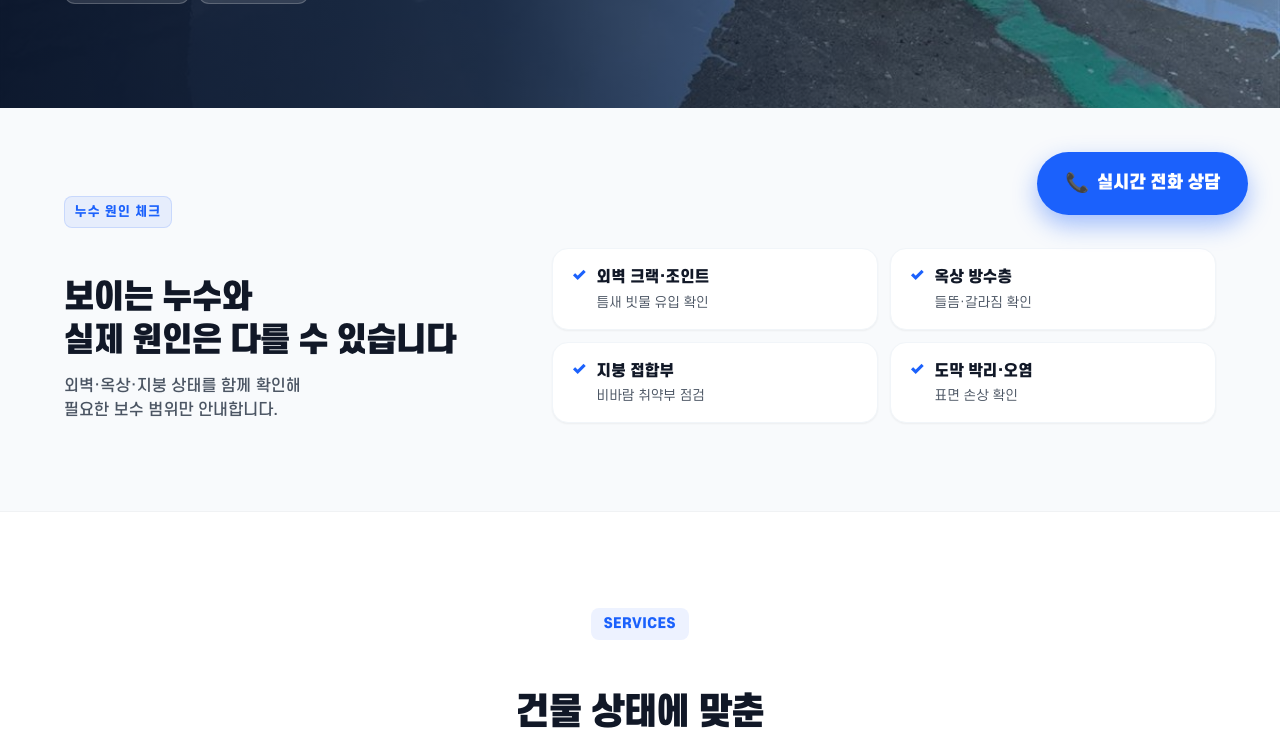
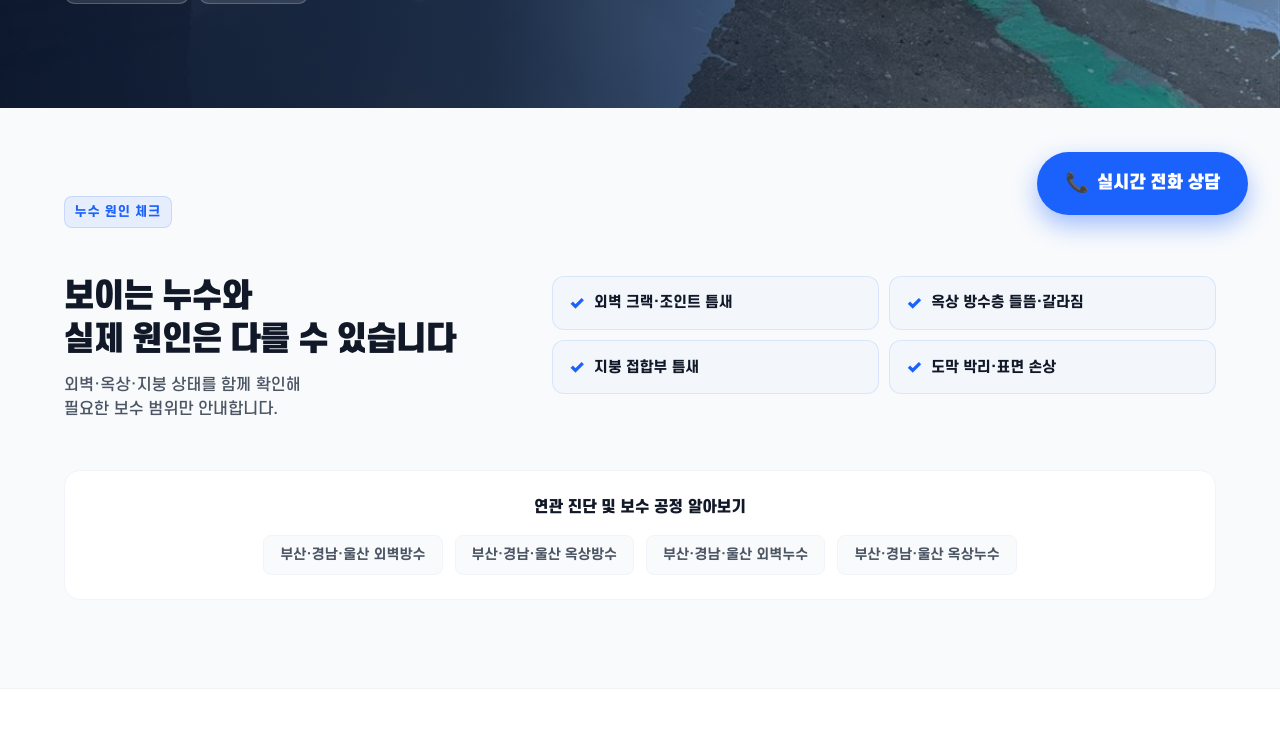
Before and after one commit to wogus5695-ctrl/Gyeongnam-bangsu-01, a React (Vite) app: page / in a window 1280 px wide. Shown: the part 553-1299 px from the top of the page. Built offline with nearby package versions, Linux system fonts and the light colour scheme.

Commit message:
feat: customize ProblemSection with dynamic checklists and labels for each of the 8 service types

```diff
--- a/src/components/ProblemSection.tsx
+++ b/src/components/ProblemSection.tsx
@@ -5,43 +5,121 @@ interface ProblemSectionProps {
   keywordConfig: KeywordConfig;
 }
 
+interface ProblemMapItem {
+  label: string;
+  title: string;
+  body: string;
+  checklist: string[];
+  relatedTitle: string;
+  relatedServices: string[];
+}
+
+const problemMap: Record<string, ProblemMapItem> = {
+  "외벽누수": {
+    label: "누수 원인 체크",
+    title: "물자국보다\n유입 경로가 먼저입니다",
+    body: "{region} 외벽누수는 보이는 위치와 실제 원인이 다를 수 있습니다.\n외벽 크랙·조인트·창호 틈부터 확인합니다.",
+    checklist: ["실내 물자국", "창틀 주변 습기", "외벽 크랙", "조인트 틈", "비 올 때 반복 누수"],
+    relatedTitle: "외벽누수와 함께 확인할 공정",
+    relatedServices: ["외벽방수", "외벽발수", "건물방수"]
+  },
+  "옥상누수": {
+    label: "누수 원인 체크",
+    title: "물자국보다\n방수층 확인이 먼저입니다",
+    body: "{region} 옥상누수는 천장 물자국과 실제 원인이 다를 수 있습니다.\n방수층·배수구·바닥 균열부터 확인합니다.",
+    checklist: ["천장 물자국", "방수층 들뜸", "바닥 균열", "배수구 주변 손상", "비 올 때 반복 누수"],
+    relatedTitle: "옥상누수와 함께 확인할 공정",
+    relatedServices: ["옥상방수", "지붕방수", "건물방수"]
+  },
+  "외벽방수": {
+    label: "방수 상태 체크",
+    title: "외벽 크랙부터\n방수 범위를 확인합니다",
+    body: "{region} 외벽방수는 외벽 균열과 조인트 상태를 먼저 확인해야 합니다.\n빗물 유입 지점을 보고 보수 범위를 정합니다.",
+    checklist: ["외벽 크랙", "조인트 틈", "창호 주변 틈", "마감재 손상", "반복 누수 흔적"],
+    relatedTitle: "외벽방수와 함께 확인할 공정",
+    relatedServices: ["외벽누수", "외벽발수", "건물방수"]
+  },
+  "옥상방수": {
+    label: "방수층 상태 체크",
+    title: "옥상 바닥보다\n방수층 상태가 먼저입니다",
+    body: "{region} 옥상방수는 방수층 들뜸과 배수 상태를 함께 확인해야 합니다.\n균열과 손상 범위에 따라 보수 방식이 달라집니다.",
+    checklist: ["방수층 들뜸", "바닥 균열", "배수구 막힘", "파라펫 틈", "천장 물자국"],
+    relatedTitle: "옥상방수와 함께 확인할 공정",
+    relatedServices: ["옥상누수", "지붕방수", "건물방수"]
+  },
+  "지붕방수": {
+    label: "지붕 누수 체크",
+    title: "지붕 접합부부터\n빗물 유입을 확인합니다",
+    body: "{region} 지붕방수는 판넬·기와·슬라브 접합부 상태를 먼저 확인합니다.\n구조별 손상 지점에 맞춰 보수 범위를 정합니다.",
+    checklist: ["지붕 접합부 틈", "판넬 이음부", "기와 손상", "슬라브 균열", "비 올 때 반복 누수"],
+    relatedTitle: "지붕방수와 함께 확인할 공정",
+    relatedServices: ["옥상누수", "옥상방수", "건물방수"]
+  },
+  "외벽발수": {
+    label: "외벽 발수 체크",
+    title: "빗물을 머금는 외벽,\n표면 흡수부터 봅니다",
+    body: "{region} 외벽발수는 외벽 표면이 빗물을 흡수하는 상태부터 확인합니다.\n오염·백화·수분 자국이 반복되면 발수 처리가 필요할 수 있습니다.",
+    checklist: ["빗물 흡수", "외벽 오염", "백화 흔적", "수분 자국", "표면 보호 저하"],
+    relatedTitle: "외벽발수와 함께 확인할 공정",
+    relatedServices: ["외벽방수", "외벽누수", "건물방수"]
+  },
+  "외벽도색": {
+    label: "도색 전 상태 체크",
+    title: "새로 칠하기보다\n바탕면 정리가 먼저입니다",
+    body: "{region} 외벽도색은 도막 박리와 표면 손상을 먼저 확인해야 합니다.\n바탕면 상태에 따라 도장 품질과 유지력이 달라집니다.",
+    checklist: ["도막 박리", "외벽 오염", "미세 균열", "바탕면 손상", "표면 들뜸"],
+    relatedTitle: "외벽도색과 함께 확인할 공정",
+    relatedServices: ["외벽방수", "외벽발수", "건물방수"]
+  },
+  "건물방수": {
+    label: "건물 방수 체크",
+    title: "한 곳만 보기보다\n취약 부위를 함께 봅니다",
+    body: "{region} 건물방수는 외벽·옥상·지붕의 취약 부위를 함께 확인해야 합니다.\n누수 원인에 따라 필요한 공정이 달라질 수 있습니다.",
+    checklist: ["외벽 크랙", "옥상 방수층", "지붕 접합부", "배수구 주변", "반복 누수 흔적"],
+    relatedTitle: "건물방수와 함께 확인할 공정",
+    relatedServices: ["외벽방수", "옥상방수", "외벽누수"]
+  }
+};
+
+const replaceRegion = (text: string, region: string) => {
+  if (!text) return "";
+  const r = region || "부산·경남·울산";
+  let result = text.replace(/\{region\}/g, r);
+  result = result.replace(/김해시시/g, r);
+  result = result.replace(/김해시/g, r);
+  result = result.replace(/김해(?!시)/g, r);
+  return result;
+};
+
 export const ProblemSection: React.FC<ProblemSectionProps> = ({ keywordConfig }) => {
-  const problems = [
-    {
-      id: "exterior-crack",
-      title: "외벽 크랙·조인트",
-      desc: "틈새 빗물 유입 확인"
-    },
-    {
-      id: "rooftop-old",
-      title: "옥상 방수층",
-      desc: "들뜸·갈라짐 확인"
-    },
-    {
-      id: "roof-joint",
-      title: "지붕 접합부",
-      desc: "비바람 취약부 점검"
-    },
-    {
-      id: "exterior-paint",
-      title: "도막 박리·오염",
-      desc: "표면 손상 확인"
+  const service = keywordConfig.service;
+  const region = keywordConfig.region || "부산·경남·울산";
+  const isActive = keywordConfig.isActive;
+
+  // 디폴트값 정의 (기본/메인 페이지 대응용)
+  const defaultLabel = "누수 원인 체크";
+  const defaultTitle = "보이는 누수와\n실제 원인은 다를 수 있습니다";
+  const defaultBody = "외벽·옥상·지붕 상태를 함께 확인해\n필요한 보수 범위만 안내합니다.";
+  const defaultChecklist = ["외벽 크랙·조인트 틈새", "옥상 방수층 들뜸·갈라짐", "지붕 접합부 틈새", "도막 박리·표면 손상"];
+  const defaultRelatedTitle = "연관 진단 및 보수 공정 알아보기";
+  const defaultRelatedServices = ["외벽방수", "옥상방수", "외벽누수", "옥상누수"];
+
+  let label = defaultLabel;
+  let title = defaultTitle;
+  let body = defaultBody;
+  let checklist = defaultChecklist;
+  let relatedTitle = defaultRelatedTitle;
+  let relatedServices = defaultRelatedServices;
+
+  if (isActive && problemMap[service]) {
+    const config = problemMap[service];
+    label = config.label;
+    title = config.title;
+    body = replaceRegion(config.body, region);
+    checklist = config.checklist;
+    relatedTitle = config.relatedTitle;
+    relatedServices = config.relatedServices;
   }
-  ];
-
-  const service = keywordConfig.service;
-  const isCrackActive = keywordConfig.isActive && ["외벽방수", "외벽누수", "건물방수"].includes(service);
-  const isRooftopActive = keywordConfig.isActive && ["옥상방수", "옥상누수", "건물방수"].includes(service);
-  const isRoofActive = keywordConfig.isActive && ["지붕방수", "건물방수"].includes(service);
-  const isPaintActive = keywordConfig.isActive && ["외벽발수", "외벽도색"].includes(service);
-
-  const getCardActiveState = (id: string) => {
-    if (id === "exterior-crack") return isCrackActive;
-    if (id === "rooftop-old") return isRooftopActive;
-    if (id === "roof-joint") return isRoofActive;
-    if (id === "exterior-paint") return isPaintActive;
-    return false;
-  };
 
   return (
     <section className="problem-section" id="problems" style={{
@@ -61,7 +139,7 @@ export const ProblemSection: React.FC<ProblemSectionProps> = ({ keywordConfig })
             fontWeight: 700,
             padding: "0.3rem 0.6rem"
           }}>
-            누수 원인 체크
+            {label}
           </span>
         </div>
 
@@ -83,7 +161,7 @@ export const ProblemSection: React.FC<ProblemSectionProps> = ({ keywordConfig })
               lineHeight: "1.35",
               whiteSpace: "pre-line"
             }} className="break-keep problem-h2">
-              {"보이는 누수와\n실제 원인은 다를 수 있습니다"}
+              {title}
             </h2>
             <p style={{
               color: "var(--text-muted)",
@@ -93,34 +171,39 @@ export const ProblemSection: React.FC<ProblemSectionProps> = ({ keywordConfig })
               margin: 0,
               whiteSpace: "pre-line"
             }} className="break-keep problem-body-text">
-              {keywordConfig.intro || "외벽·옥상·지붕 상태를 함께 확인해\n필요한 보수 범위만 안내합니다."}
+              {body}
             </p>
           </div>
 
-          {/* 우측: 체크 항목 영역 (누수 전용 리스트 분기) */}
-          <div style={{ flex: "1 1 60%", width: "100%" }} className="problem-grid">
-            {keywordConfig.leakChecklist && keywordConfig.leakChecklist.length > 0 ? (
-              <div style={{ display: "flex", flexDirection: "column", gap: "0.65rem", gridColumn: "1 / -1" }}>
-                {keywordConfig.leakChecklist.map((item, idx) => (
+          {/* 우측: 체크 항목 영역 */}
+          <div style={{ flex: "1 1 60%", width: "100%" }} className="problem-grid-wrapper">
+            <div style={{
+              display: "grid",
+              gridTemplateColumns: "repeat(2, 1fr)",
+              gap: "0.65rem",
+              width: "100%"
+            }} className="problem-checklist-grid">
+              {checklist.map((item, idx) => (
                 <div key={idx} style={{
                   display: "flex",
                   alignItems: "center",
-                    gap: "0.85rem",
-                    padding: "0.85rem 1.25rem",
+                  gap: "0.6rem",
+                  padding: "0.75rem 1rem",
                   backgroundColor: "rgba(27, 97, 252, 0.02)",
-                    border: "1px solid rgba(27, 97, 252, 0.15)",
-                    borderRadius: "12px"
-                  }}>
+                  border: "1px solid rgba(27, 97, 252, 0.12)",
+                  borderRadius: "12px",
+                  boxSizing: "border-box"
+                }} className="problem-check-item">
                   <span style={{
                     color: "var(--primary-color)",
-                      fontSize: "1.2rem",
+                    fontSize: "1.1rem",
                     fontWeight: 900,
                     userSelect: "none"
                   }}>
                     ✓
                   </span>
                   <span style={{
-                      fontSize: "0.95rem",
+                    fontSize: "0.9rem",
                     fontWeight: 700,
                     color: "var(--text-dark)"
                   }} className="break-keep">
@@ -129,56 +212,11 @@ export const ProblemSection: React.FC<ProblemSectionProps> = ({ keywordConfig })
                 </div>
               ))}
             </div>
-            ) : (
-              problems.map((prob) => {
-                const isActiveCard = getCardActiveState(prob.id);
-                return (
-                  <div key={prob.id} className="problem-card" style={{
-                    display: "flex",
-                    alignItems: "flex-start",
-                    gap: "0.65rem",
-                    padding: "1rem 1.15rem",
-                    backgroundColor: "var(--bg-white)",
-                    border: isActiveCard ? "1px solid rgba(27, 97, 252, 0.3)" : "1px solid var(--border-color)",
-                    borderRadius: "16px",
-                    boxShadow: isActiveCard ? "0 4px 12px rgba(27, 97, 252, 0.03)" : "var(--shadow-sm)",
-                    transition: "all 0.25s ease"
-                  }}>
-                    <span style={{
-                      color: "var(--primary-color)",
-                      fontSize: "1.05rem",
-                      fontWeight: 900,
-                      lineHeight: "1.2",
-                      userSelect: "none"
-                    }}>
-                      ✓
-                    </span>
-                    <div>
-                      <h4 style={{
-                        fontSize: "0.95rem",
-                        fontWeight: 800,
-                        margin: "0 0 0.15rem 0",
-                        color: "var(--text-dark)"
-                      }} className="break-keep">
-                        {prob.title}
-                      </h4>
-                      <p style={{
-                        fontSize: "0.82rem",
-                        color: "var(--text-muted)",
-                        margin: 0
-                      }} className="break-keep">
-                        {prob.desc}
-                      </p>
-                    </div>
-                  </div>
-                );
-              })
-            )}
           </div>
         </div>
 
         {/* 연관 서비스 내부 링크 영역 */}
-        {keywordConfig.isActive && keywordConfig.relatedServices && keywordConfig.relatedServices.length > 0 && (
+        {relatedServices.length > 0 && (
           <div style={{
             marginTop: "3rem",
             padding: "1.5rem",
@@ -186,15 +224,15 @@ export const ProblemSection: React.FC<ProblemSectionProps> = ({ keywordConfig })
             border: "1px solid var(--border-color)",
             borderRadius: "16px",
             textAlign: "center"
-          }}>
-            <p style={{ fontSize: "0.95rem", fontWeight: 800, color: "var(--text-dark)", margin: "0 0 1rem 0" }}>
-              연관 진단 및 보수 공정 알아보기
+          }} className="related-services-card">
+            <p style={{ fontSize: "0.95rem", fontWeight: 800, color: "var(--text-dark)", margin: "0 0 1rem 0" }} className="related-title-text">
+              {relatedTitle}
             </p>
             <div style={{ display: "flex", flexWrap: "wrap", justifyContent: "center", gap: "0.75rem" }}>
-              {keywordConfig.relatedServices.map((relService, idx) => (
+              {relatedServices.map((relService, idx) => (
                 <a
                   key={idx}
-                  href={`/?k=${keywordConfig.region}-${relService}`}
+                  href={`/?k=${region}-${relService}`}
                   style={{
                     display: "inline-block",
                     padding: "0.5rem 1rem",
@@ -218,7 +256,7 @@ export const ProblemSection: React.FC<ProblemSectionProps> = ({ keywordConfig })
                     e.currentTarget.style.backgroundColor = "var(--bg-light)";
                   }}
                 >
-                  {keywordConfig.region}-{relService}
+                  {region} {relService}
                 </a>
               ))}
             </div>
@@ -227,11 +265,6 @@ export const ProblemSection: React.FC<ProblemSectionProps> = ({ keywordConfig })
       </div>
 
       <style>{`
-        .problem-grid {
-          display: grid;
-          grid-template-columns: repeat(2, 1fr);
-          gap: 0.75rem;
-        }
         @media (max-width: 768px) {
           .problem-section {
             padding: 2.5rem 0 !important;
@@ -257,18 +290,25 @@ export const ProblemSection: React.FC<ProblemSectionProps> = ({ keywordConfig })
             font-size: 0.9rem !important;
             line-height: 1.45 !important;
           }
-          .problem-grid {
+          .problem-checklist-grid {
             grid-template-columns: repeat(2, 1fr) !important;
             gap: 0.5rem !important;
           }
-          .problem-card {
-            padding: 0.8rem 0.9rem !important;
+          .problem-check-item {
+            padding: 0.7rem 0.8rem !important;
             text-align: left !important;
+          }
+          .related-services-card {
+            margin-top: 2rem !important;
+            padding: 1.25rem !important;
+          }
+          .related-title-text {
+            font-size: 0.9rem !important;
+            margin-bottom: 0.75rem !important;
           }
         }
       `}</style>
     </section>
   );
 };
-
 export default ProblemSection;
```
Lines whose indentation alone changed are shown as unchanged.
